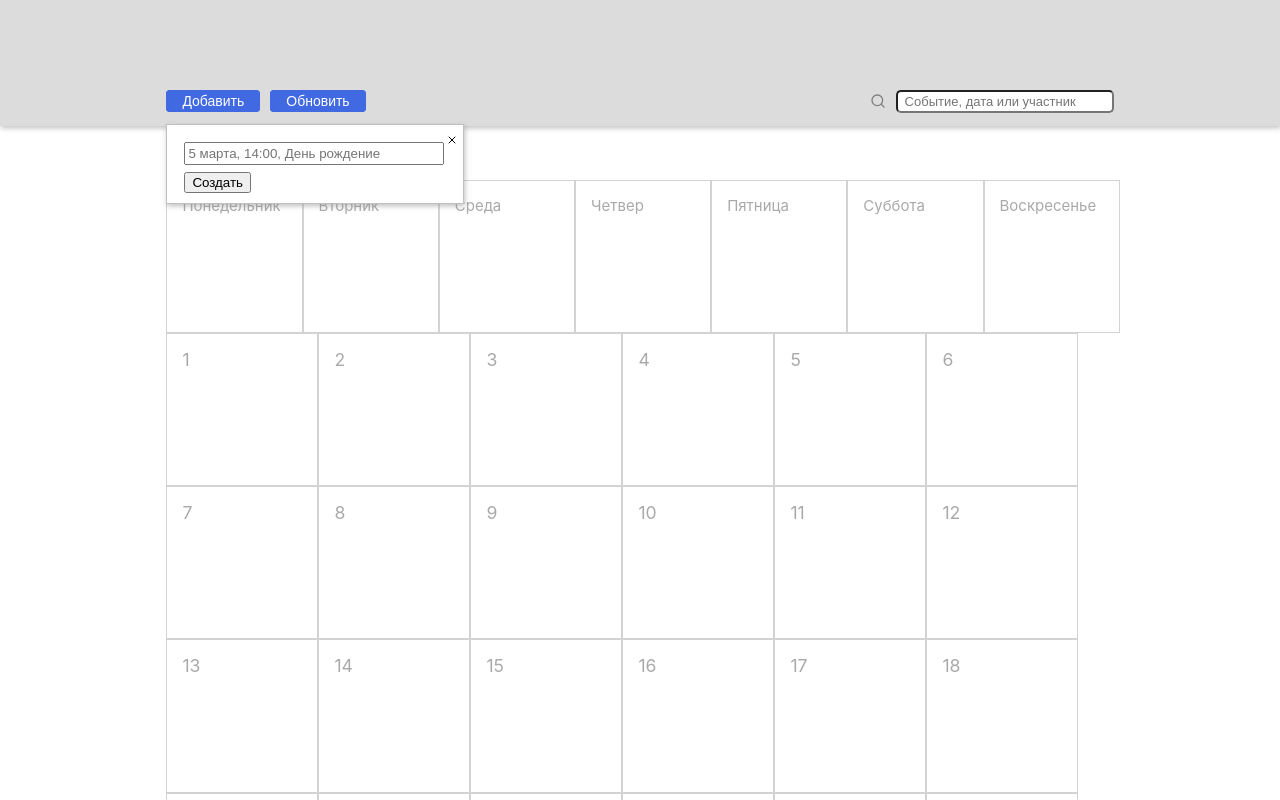
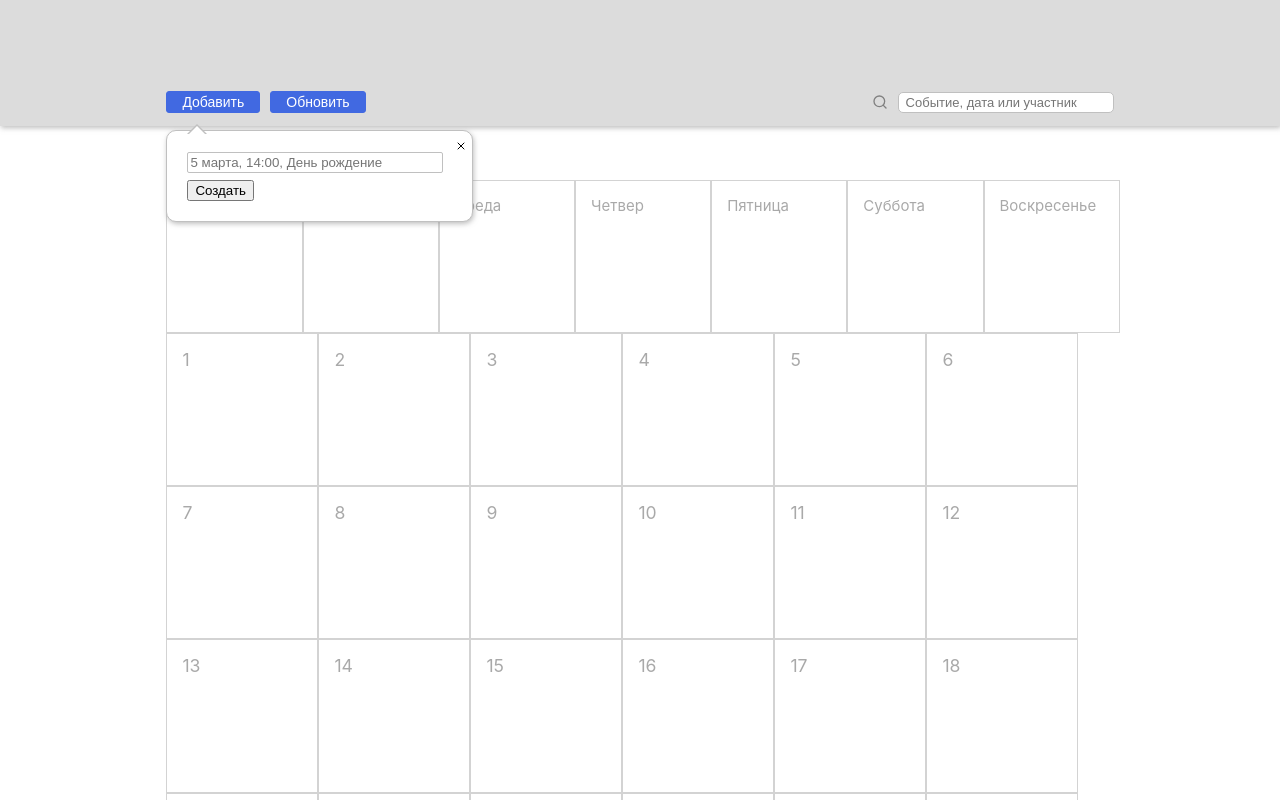
Before and after one commit to vasilyeu-pavel/calendar, a React (Create React App) app: page / in a window 1280 px wide. Both pictures are taken after a click on the button "Добавить". Shown: the top 800 px of the page. Built offline with nearby package versions, Linux system fonts and the light colour scheme.

Commit message:
add delta for modals

```diff
--- a/src/component/header/AddEventForm.js
+++ b/src/component/header/AddEventForm.js
@@ -29,7 +29,7 @@ class AddEventForm extends Component {
                            onChange={this.handleEvent}
                            placeholder='5 марта, 14:00, День рождение'
                     />
-                    <button onClick={this.submitForm}>Создать</button>
+                    <button className='create-button' onClick={this.submitForm}>Создать</button>
                 </form>
                 <span className='events-modal-exit'
                       onClick={handleOpen}
--- a/src/component/header/index.css
+++ b/src/component/header/index.css
@@ -1,3 +1,13 @@
+input, textarea {
+    border-radius: 2px;
+    border: 1px solid #C0C0C0;
+}
+
+textarea {
+    resize: none;
+    padding: 5px;
+}
+
 .header {
     display: flex;
     height: 100px;
@@ -45,20 +55,36 @@
     width: 200px;
 }
 
-.add-event-form {
-    padding: 6px;
-    position: absolute;
-    display: flex;
-    background: #FFFFFF;
-    border: 1px solid #C0C0C0;
-    top: 124px;
-    padding: 17px 27px 10px 17px;
-    z-index: 5;
-    box-shadow: 1px 2px 5px #8888;
-}
-
 .add-event-input {
     width: 100%;
     margin-bottom: 6px;
     padding: 2px;
 }
+
+.add-event-form {
+    border: 1px solid #C0C0C0;
+    border-radius: 10px;
+    padding: 20px 35px 20px 20px;
+    position: absolute;
+    background: #FFFFFF;
+    z-index: 5;
+    display: flex;
+    top: 130px;
+    box-shadow: 1px 2px 5px #8888;
+}
+.add-event-form::before, .add-event-form::after {
+    content: '';
+    position: absolute;
+    left: 20px; bottom: -20px;
+    border: 10px solid transparent;
+    border-bottom: 10px solid #C0C0C0;
+    bottom: 87px;
+}
+.add-event-form::after {
+    border-bottom: 10px solid #FFFFFF;
+    bottom: 85px;
+}
+
+.create-button {
+    cursor: pointer;
+}
--- a/src/component/main/EventsModal.js
+++ b/src/component/main/EventsModal.js
@@ -29,27 +29,19 @@ class EventsModal extends Component {
     }
 
     handleEvents = (e) => {
-        if (e.target.value && e.target.value.length) {
         this.setState({ events: e.target.value })
-        }
     };
 
     handleDay = (e) => {
-        if (e.target.value && e.target.value.length) {
         this.setState({ day: e.target.value })
-        }
     };
 
     handleUsers = (e) => {
-        if (e.target.value && e.target.value.length) {
         this.setState({ users: e.target.value })
-        }
     };
 
     handleDescription = (e) => {
-        if (e.target.value && e.target.value.length) {
         this.setState({ description: e.target.value })
-        }
     };
 
     resetState = () => {
@@ -87,15 +79,20 @@ class EventsModal extends Component {
             <div className='events-modal' style={{...open, ...coords}}>
                 <div className='events-modal-head'>
                     <div className='events-modal-head-input'>
+                        {days.filter(day => day.update)[0]
+                        && !days.filter(day => day.update)[0].events.length
+                        && !days.filter(day => day.update)[0].day.length
+                        && !days.filter(day => day.update)[0].users.length
+                            ?
+                            <div>
                                 <input
-
                                     value={this.state.events}
                                     type='text'
                                     placeholder='Событие'
                                     onChange={this.handleEvents}
                                 />
                                 <input
-                            type='text'
+                                    type = 'text'
                                     placeholder='День, месяц, год'
                                     value={this.state.day}
                                     onChange={this.handleDay}
@@ -106,6 +103,16 @@ class EventsModal extends Component {
                                     value={this.state.users}
                                     onChange={this.handleUsers}
                                 />
+                            </div>
+                            : <div>
+                                <div className='modal-title'>{this.state.events}</div>
+                                <div className='modal-date'>{this.state.day}</div>
+                                <div>
+                                    <div style={{ fontSize: '11px' }}>Участники:</div>
+                                    <div>{this.state.users}</div>
+                                </div>
+                            </div>
+                        }
 
                     </div>
                 </div>
--- a/src/component/main/index.css
+++ b/src/component/main/index.css
@@ -80,6 +80,23 @@
     height: 280px;
     z-index: 2;
     box-shadow: 1px 2px 5px #8888;
+    padding-right: 15px;
+}
+
+.events-modal::before, .events-modal::after {
+    content: '';
+    position: absolute;
+    border: 10px solid transparent;
+    border-right: 10px solid #FFFFFF;
+    z-index: 1000;
+    left: -19px;
+    top: 35px;
+}
+.events-modal::after {
+    border-right: 10px solid #DCDCDC;
+    left: -20px;
+    top: 35px;
+    z-index: 999;
 }
 
 .events-modal-head {
@@ -128,3 +145,13 @@ textarea {
 .calendar-day-number {
     color: #A9A9A9;
 }
+
+.modal-title {
+    font-weight: bold;
+    margin-bottom: 10px;
+}
+
+.modal-date {
+    margin-bottom: 10px;
+    font-size: 13px;
+}
```
Lines whose indentation alone changed are shown as unchanged.
